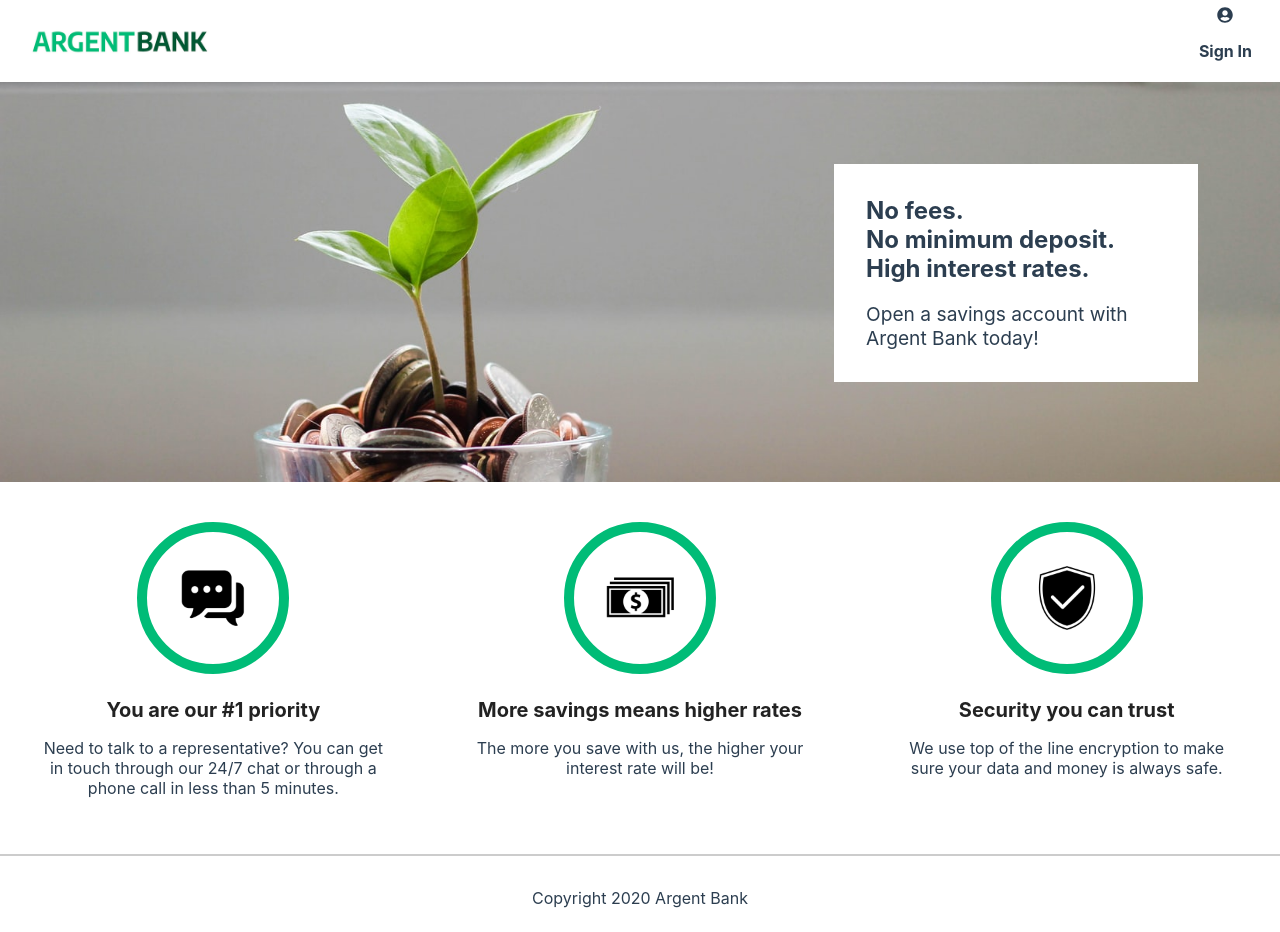
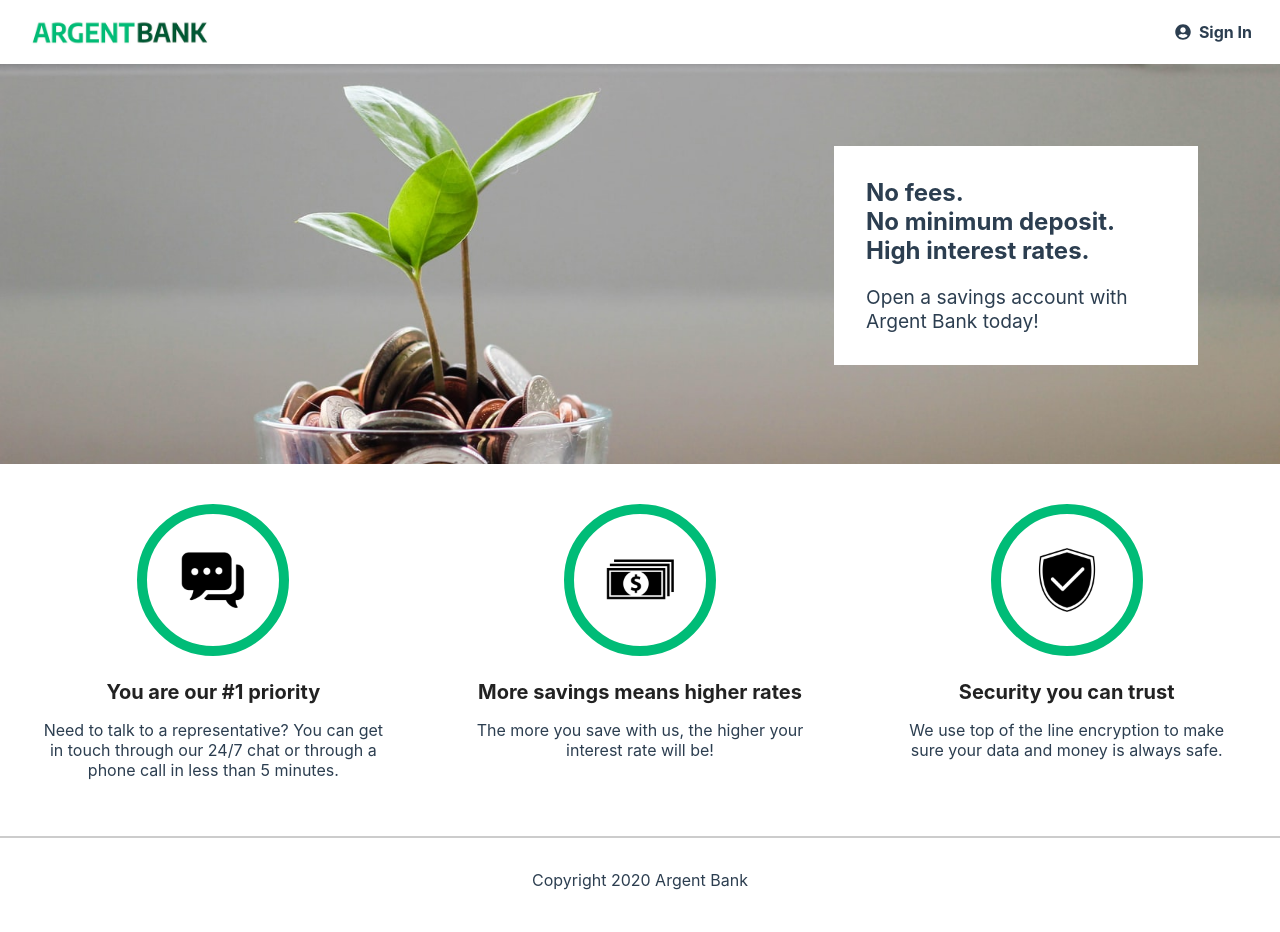
Before and after one commit to AmandaSrisourath/AmandaSrisourath_13_06102021, a React (Create React App) app: page / in a window 1280 px wide. Built offline with nearby package versions, Linux system fonts and the light colour scheme.

Commit message:
update Header

```diff
--- a/src/App.css
+++ b/src/App.css
@@ -37,6 +37,14 @@ body {
     white-space: nowrap !important; /* 3 */
 }
 
+.nav {
+    display: flex;
+}
+
+.nav-text {
+    margin-left: 8px;
+}
+
 .main-nav {
     display: flex;
     justify-content: space-between;
@@ -54,9 +62,12 @@ body {
 }
 
 .main-nav-item {
+    display: flex;
+    align-items: center;
     text-decoration: none;
     font-weight: bold;
     margin-right: 0.5rem;
+    margin-left: 2rem;
 }
 
 .main-nav-item:hover {
--- a/src/app/components/Header.js
+++ b/src/app/components/Header.js
@@ -1,21 +1,47 @@
-import React from "react";
-import { Link } from "react-router-dom";
 import { FontAwesomeIcon } from "@fortawesome/react-fontawesome";
 import { faUserCircle } from "@fortawesome/free-solid-svg-icons";
+import { faSignOutAlt } from "@fortawesome/free-solid-svg-icons";
+import { setInfos, setToken } from "../../user/userSlice";
+import { useDispatch, useSelector } from "react-redux";
+import { Link, useHistory } from "react-router-dom";
 import Logo from "../../assets/images/argentBankLogo.png";
 
 function Header() {
+    const dispatch = useDispatch();
+    const history = useHistory();
+    const firstName = useSelector((state) => state.user.infos.firstName);
+    const token = useSelector((state) => state.user.token);
+
+    const onSignOut = () => {
+        dispatch(setToken(''));
+        dispatch(setInfos({}));
+        history.push("/");
+    }
+
     return (
         <div className="main-nav">
             <Link to={`/`} className="main-nav-logo">
                 <img className="main-nav-logo-image" src={Logo} alt="Argent Bank Logo" />
                 <h1 className="sr-only">Argent Bank</h1>
             </Link>
+            {token ?
+                <div className="nav">
+                    <Link to={`/profile`} className="main-nav-item">
+                        <FontAwesomeIcon icon={faUserCircle} />
+                        <p className="nav-text">{firstName}</p>
+                    </Link>
 
-            <Link to={`/login`} className="main-nav-item">
-                <FontAwesomeIcon icon={faUserCircle} />
-                <p>Sign In</p>
-            </Link>
+                    <div onClick={onSignOut} className="main-nav-item">
+                        <FontAwesomeIcon icon={faSignOutAlt} />
+                        <p className="nav-text">Sign Out</p>
+                    </div>
+                </div>
+                :
+                <Link to={`/login`} className="main-nav-item">
+                    <FontAwesomeIcon icon={faUserCircle} />
+                    <p className="nav-text">Sign In</p>
+                </Link>
+            }
         </div>
     )
 }
--- a/src/user/components/Login.js
+++ b/src/user/components/Login.js
@@ -2,11 +2,11 @@ import React, { useState } from "react";
 import { FontAwesomeIcon } from "@fortawesome/react-fontawesome";
 import { faUserCircle } from "@fortawesome/free-solid-svg-icons";
 import { useHistory } from "react-router-dom";
+import { useDispatch } from "react-redux";
+import { setToken } from "../userSlice";
 import Header from "../../app/components/Header";
 import Footer from "../../app/components/Footer";
 import userService from "../userService";
-import { useDispatch } from "react-redux";
-import { setToken } from "../userSlice";
 
 function Login() {
     const [email, setEmail] = useState('tony@stark.com');
--- a/src/user/components/Profile.js
+++ b/src/user/components/Profile.js
@@ -1,9 +1,9 @@
 import React, { useEffect, useState } from "react";
-import ProfileHeader from "./ProfileHeader";
+import { useDispatch, useSelector } from "react-redux";
+import { setInfos } from "../userSlice";
+import Header from "../../app/components/Header";
 import Footer from "../../app/components/Footer";
 import userService from "../userService";
-import { useDispatch, useSelector } from "react-redux";
-import { setInfos } from "../userSlice";
 
 function Profile() {
     const token = useSelector((state) => state.user.token);
@@ -67,7 +67,7 @@ function Profile() {
 
     return (
         <div>
-            <ProfileHeader />
+            <Header />
             <main className="main bg-dark">
                 <div className="header">
                     <h1>Welcome back</h1>
--- a/src/user/components/ProfileHeader.js
+++ /dev/null
@@ -1,41 +0,0 @@
-import React from "react";
-import { Link, useHistory } from "react-router-dom";
-import { FontAwesomeIcon } from "@fortawesome/react-fontawesome";
-import { faUserCircle } from "@fortawesome/free-solid-svg-icons";
-import { faSignOutAlt } from "@fortawesome/free-solid-svg-icons";
-import Logo from "../../assets/images/argentBankLogo.png";
-import { setInfos, setToken } from "../userSlice";
-import { useDispatch, useSelector } from "react-redux";
-
-function ProfileHeader() {
-    const dispatch = useDispatch();
-    const history = useHistory();
-    const firstName = useSelector((state) => state.user.infos.firstName);
-
-    const onSignOut = () => {
-        dispatch(setToken(''));
-        dispatch(setInfos({}));
-        history.push("/");
-    }
-
-    return (
-        <div className="main-nav">
-            <Link to={`/`} className="main-nav-logo">
-                <img className="main-nav-logo-image" src={Logo} alt="Argent Bank Logo" />
-                <h1 className="sr-only">Argent Bank</h1>
-            </Link>
-
-            <Link to={`/profile`} className="main-nav-item">
-                <FontAwesomeIcon icon={faUserCircle} />
-                <p>{firstName}</p>
-            </Link>
-
-            <div onClick={onSignOut} className="main-nav-item">
-                <FontAwesomeIcon icon={faSignOutAlt} />
-                <p>Sign Out</p>
-            </div>
-        </div>
-    )
-}
-
-export default ProfileHeader;
```
